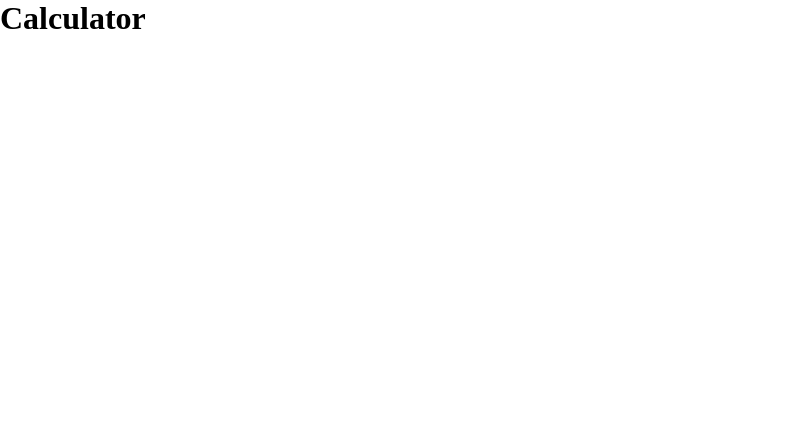
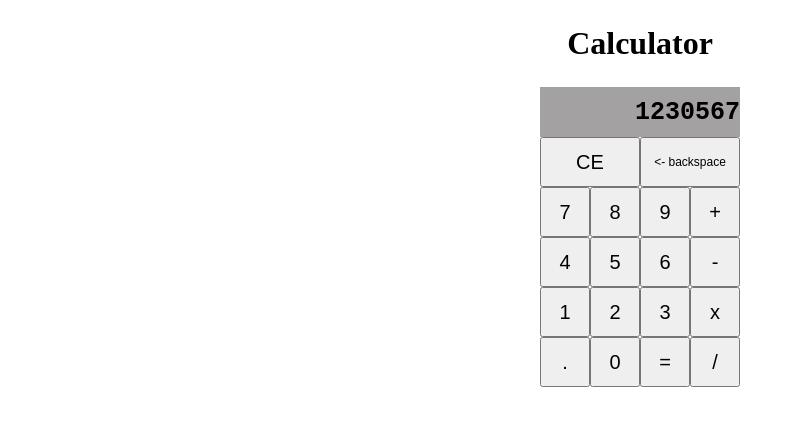
Before and after one commit to BethQ321/calculator, a plain HTML site: page index.html in a window 1280 px wide. Shown: the whole page, without its empty margins (0-802 px from the left). Drawn offline with Linux system fonts and the light colour scheme.

Commit message:
created the HTML interface for calculator

```diff
--- a/index.html
+++ b/index.html
@@ -9,6 +9,33 @@
 
     <body>
         <h1>Calculator</h1>
+        <div id="display">1230567</div>
+        <div id="corrections">
+            <button id="clear" class="corrButton">CE</button>
+            <button id="backspace" class="corrButton">&lt;- backspace</button>
+        </div>
+        <div id="calcContainer">
+            <div id="numContainer">
+                <button id="7" class="num">7</button>
+                <button id="8" class="num">8</button>
+                <button id="9" class="num">9</button>
+                <button id="4" class="num">4</button>
+                <button id="5" class="num">5</button>
+                <button id="6" class="num">6</button>
+                <button id="1" class="num">1</button>
+                <button id="2" class="num">2</button>
+                <button id="3" class="num">3</button>
+                <button id="dec" class="num">.</button>
+                <button id="0" class="num">0</button>
+                <button id="=" class="num">=</button>
+            </div>
+            <div id="operContainer">
+                <button id="add" class="oper">+</button>
+                <button id="subtract" class="oper">-</button>
+                <button id="multiply" class="oper">x</button>
+                <button id="divide" class="oper">/</button>
+            </div>
+        </div>
     </body>
 
     <script src="script.js"></script>
--- a/script.js
+++ b/script.js
@@ -1,6 +1,6 @@
 let numA = 3;
-let numB = 456;
-let operator = "";
+let numB = 0;
+let operator = "/";
 
 function add(a, b) {
     return a + b;
@@ -22,10 +22,18 @@ function divide(a, b) {
     };
 };
 
-console.log(add(numA, numB));
+function doOperation(firstNum, secondNum, operation) {
+    if(operation === "+") {
+        return add(firstNum, secondNum);
+    } else if(operation === "-") {
+        return subtract(firstNum, secondNum);
+    } else if(operation === "*") {
+        return multiply(firstNum, secondNum);
+    } else if(operation === "/") {
+        return divide(firstNum, secondNum);
+    } else {
+        return "error";
+    }
+}
 
-console.log(subtract(numA, numB));
-
-console.log(multiply(numA, numB));
-
-console.log(divide(numA, numB));
+console.log(doOperation(numA, numB, operator));
--- a/style.css
+++ b/style.css
@@ -3,3 +3,75 @@
     padding: 0;
     box-sizing: border-box;
 }
+
+body {
+    display: flex;
+    flex-direction: column;
+    align-items: center;
+}
+
+h1 {
+    text-align: center;
+    margin: 25px 0px;
+}
+
+#display {
+    display: flex;
+    justify-content: flex-end;
+    align-items: center;
+    width: 200px;
+    height: 50px;
+    background-color: rgb(163, 161, 161);
+    font-size: 25px;
+    font-weight: 700;
+    font-family: 'Courier New', Courier, monospace;
+}
+
+#corrections {
+    display: flex;
+    width: 200px;
+    height: 50px;
+}
+
+.corrButton {
+    width: 100px;
+    height: 50px;
+}
+
+#backspace {
+    font-size: 12px;
+}
+
+#calcContainer {
+    display: flex;
+    width: 200px;
+    height: 250px;
+}
+
+#numContainer {
+    display: flex;
+    flex-wrap: wrap;
+    width: 150px;
+    height: 200px;
+}
+
+.num {
+    width: 50px;
+    height: 50px;
+}
+
+#operContainer {
+    display: flex;
+    flex-direction: column;
+    width: 50px;
+    height: 200px;
+}
+
+.oper {
+    width: 50px;
+    height: 50px;
+}
+
+button {
+    font-size: 20px;
+}
```
